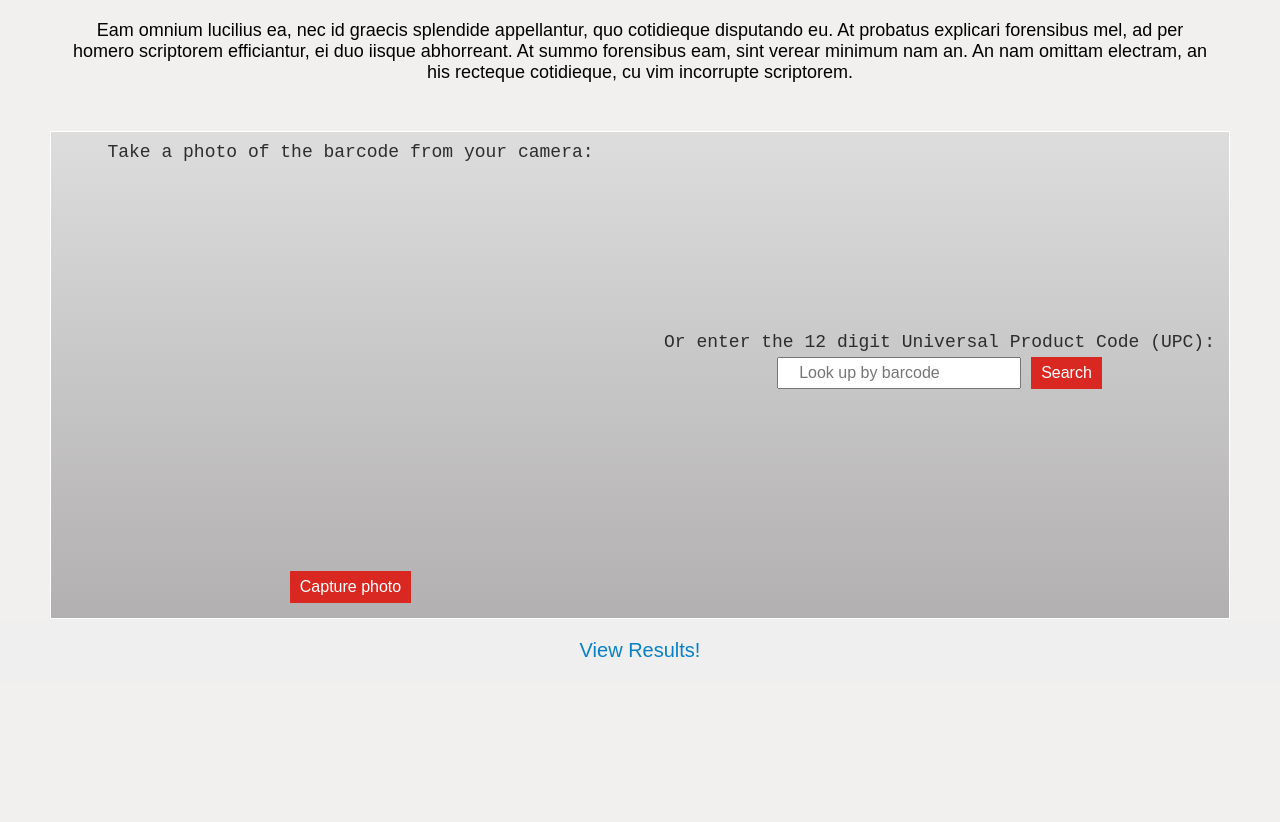
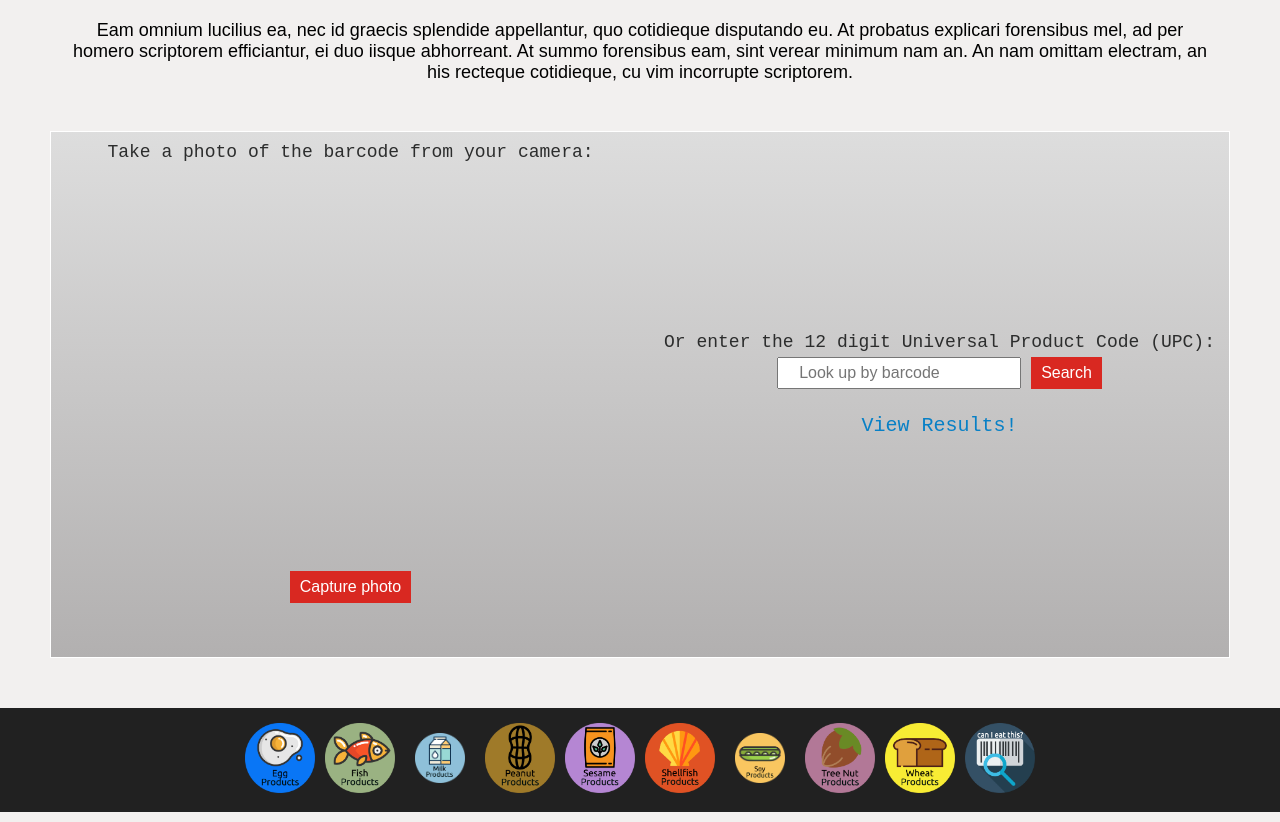
Before and after one commit to naeohmi/can-i-eat-this, a React (Create React App) app in the folder react/: page / in a window 1280 px wide. Shown: the part 282-1104 px from the top of the page. Before the commit the page ends 974 px from the top, so only its background shows below. Built offline with nearby package versions, Linux system fonts and the light colour scheme; no server answers.

Commit message:
adding the footer in home and style it

```diff
--- a/react/src/App.css
+++ b/react/src/App.css
@@ -134,7 +134,7 @@ input[type=text] {
 
 .inputOptions {
 	display: flex;
-	margin: 0px 50px;
+	margin: 0px 50px 50px 50px;
 	border: 1px solid #FFFFFF;
 }
 
@@ -170,10 +170,10 @@ input[type=text] {
 }
 
 .displayR {
+	font-family: 'Ubuntu Mono', monospace;
 	font-size: 20px;
-	display: flex;
-	padding: 0px;
-	background-color: #efefef;
+	padding: 0;
+	color: #2c2d2d;
 }
 
 .displayResult {
@@ -383,6 +383,88 @@ img.thumbnail{
 	text-align: center;
 }
 
+/* Icons */
+
+.footer {
+	background-color: #212121;
+	padding: 10px;
+}
+
+.icons img {
+	width: 100px;
+	height: 100px;
+}
+
+.iconsS img {
+	width: 70px;
+	height: 70px;
+	padding: 5px;
+	animation-name: resizeS;
+	animation-delay: 0s;
+	animation-duration: 1s;
+	animation-iteration-count: infinite;
+}
+
+.iconsM img {
+	width: 70px;
+	height: 70px;
+	padding: 5px;
+	animation-name: resizeM;
+	animation-delay: 0s;
+	animation-duration: 1s;
+	animation-iteration-count: infinite;
+}
+
+
+.iconsL img {
+	width: 70px;
+	height: 70px;
+	padding: 5px;
+	animation-name: resizeL;
+	animation-delay: 0s;
+	animation-duration: 1s;
+	animation-iteration-count: infinite;
+}
+
+@keyframes resizeS {
+    from {
+    	width: 70px;
+    	height: 70px;
+    	padding: 5px;
+    }
+    to {
+    	width: 50px;
+    	height: 50px;
+    	padding: 15px;
+    }
+}
+
+@keyframes resizeM {
+    from {
+    	width: 70px;
+    	height: 70px;
+    	padding: 5px;
+    }
+    to {
+    	width: 60px;
+    	height: 60px;
+    	padding: 10px;
+    }
+}
+
+@keyframes resizeL {
+    from {
+    	width: 50px;
+    	height: 50px;
+    	padding: 15px;
+    }
+    to {
+    	width: 70px;
+    	height: 70px;
+    	padding: 5px;
+    }
+}
+
 /* Mobile */
 
 @media only screen and (max-width: 667px) {
@@ -495,9 +577,7 @@ img.thumbnail{
 	.displayR {
 	margin: 0;
 	}
+	.footer {
+	padding: 0px;
+	}
 }
-
-.icons img {
-	width: 100px;
-	height: 100px;
-}
--- a/react/src/components/Footer.js
+++ b/react/src/components/Footer.js
@@ -14,27 +14,20 @@ class Footer extends Component {
        "/images/icons/soy-color.png",
        "/images/icons/treenut-color.png",
        "/images/icons/wheat-color.png",
+       "/images/logo.png",
        ];
     return (
       <div className="footer">
-        <div className="logo">
-          <a href="/"><img src="/images/logo.png" alt="Logo" /></a>
-        </div>
-    	  <nav>
-    	     <ul>
-                <span className="icons"><img src={images[0]} alt="allergen-icon" /></span>
-                <span className="icons"><img src={images[1]} alt="allergen-icon" /></span>
-    	       <li className="navLi"><Link to="/">Home</Link></li>
-                <span className="icons"><img src={images[2]} alt="allergen-icon" /></span>
-                <span className="icons"><img src={images[4]} alt="allergen-icon" /></span>
-    	       <li className="navLi"><NavLink to="/profile">Profile</NavLink></li>
-                <span className="icons"><img src={images[5]} alt="allergen-icon" /></span>
-                <span className="icons"><img src={images[6]} alt="allergen-icon" /></span>
-    	       <li className="navLi"><NavLink to="/history">History</NavLink></li>
-                <span className="icons"><img src={images[7]} alt="allergen-icon" /></span>
-                <span className="icons"><img src={images[8]} alt="allergen-icon" /></span>
-          </ul>
-    	  </nav>
+          <span className="iconsS"><img src={images[0]} alt="allergen-icon" /></span>
+          <span className="iconsM"><img src={images[1]} alt="allergen-icon" /></span>
+          <span className="iconsL"><img src={images[2]} alt="allergen-icon" /></span>
+          <span className="iconsM"><img src={images[3]} alt="allergen-icon" /></span>
+          <span className="iconsS"><img src={images[4]} alt="allergen-icon" /></span>
+          <span className="iconsM"><img src={images[5]} alt="allergen-icon" /></span>
+          <span className="iconsL"><img src={images[6]} alt="allergen-icon" /></span>
+          <span className="iconsM"><img src={images[7]} alt="allergen-icon" /></span>
+          <span className="iconsS"><img src={images[8]} alt="allergen-icon" /></span>
+          <span className="iconsM"><img src={images[9]} alt="allergen-icon" /></span>
 	    </div>
     );
   }
--- a/react/src/components/Home.js
+++ b/react/src/components/Home.js
@@ -2,6 +2,7 @@ import React, { Component } from 'react';
 import axios from 'axios';
 import WebcamCapture from './WebcamCapture';
 import { NavLink } from 'react-router-dom';
+import Footer from './Footer'
 
 class Home extends Component {
   constructor(props) {
@@ -95,11 +96,14 @@ class Home extends Component {
               className="barcode"
               />
             <button className="searchProduct">Search</button>
+
+              <div className="displayR">
+              <ul className="displayResult"><li><NavLink to="/result">View Results!</NavLink></li></ul>
+              </div>
           </form>
+
         </div>
-        <div className="displayR">
-        <ul className="displayResult"><li><NavLink to="/result">View Results!</NavLink></li></ul>
-        </div>
+    <Footer />
     </div>
     );
   }
```
